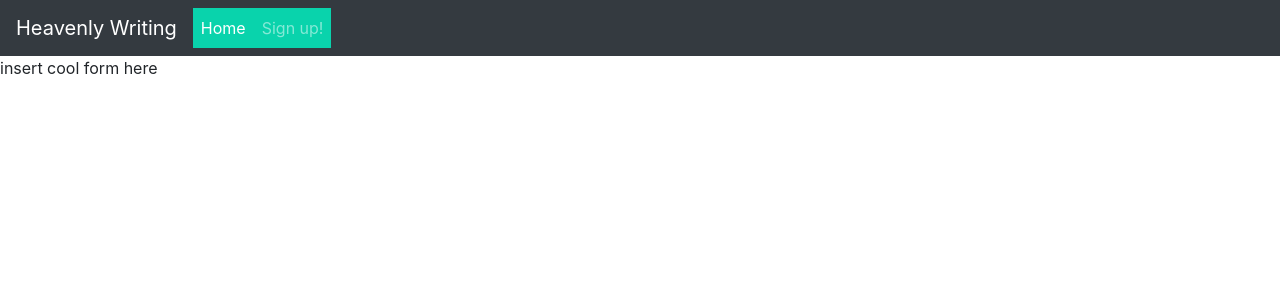
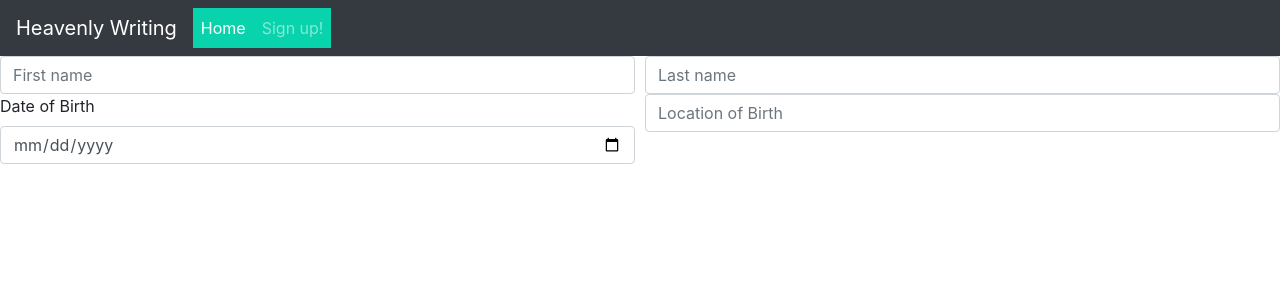
Before and after one commit to UFamayajimenez/HeavenlyWritingHoroscopes, a React (Create React App) app in the folder client/: page /SignUp in a window 1280 px wide. Shown: the top 300 px of the page. Built offline with nearby package versions, Linux system fonts and the light colour scheme.

Commit message:
began sign up again. Added name, DOB, and location of birth input based on wireframes.

```diff
--- a/client/src/views/SignUp/SignUp.js
+++ b/client/src/views/SignUp/SignUp.js
@@ -5,7 +5,26 @@ const SignUp = () => {
 
 
     return (
-        <p>insert cool form here</p>
+        <form>
+            <div className="form-row">
+                <div className="col">
+                    <input type="text" className="form-control" placeholder="First name"/>
+                </div>
+                <div className="col">
+                    <input type="text" className="form-control" placeholder="Last name"/>
+                </div>
+            </div>
+            <div className="form-row">
+                <div className="col">
+                    <label htmlFor="dateOfBirth-input">Date of Birth</label>
+                    <input className="form-control" type="date" id="dateOfBirth-input"/>
+                </div>
+                <div className="col">
+                    <input type="text" className="form-control" placeholder="Location of Birth"/>
+                </div>
+            </div>
+        </form>
+
     );
 
 };
```
Also changed, not shown: 1 other file (tests, documents, lock files or other folders).
